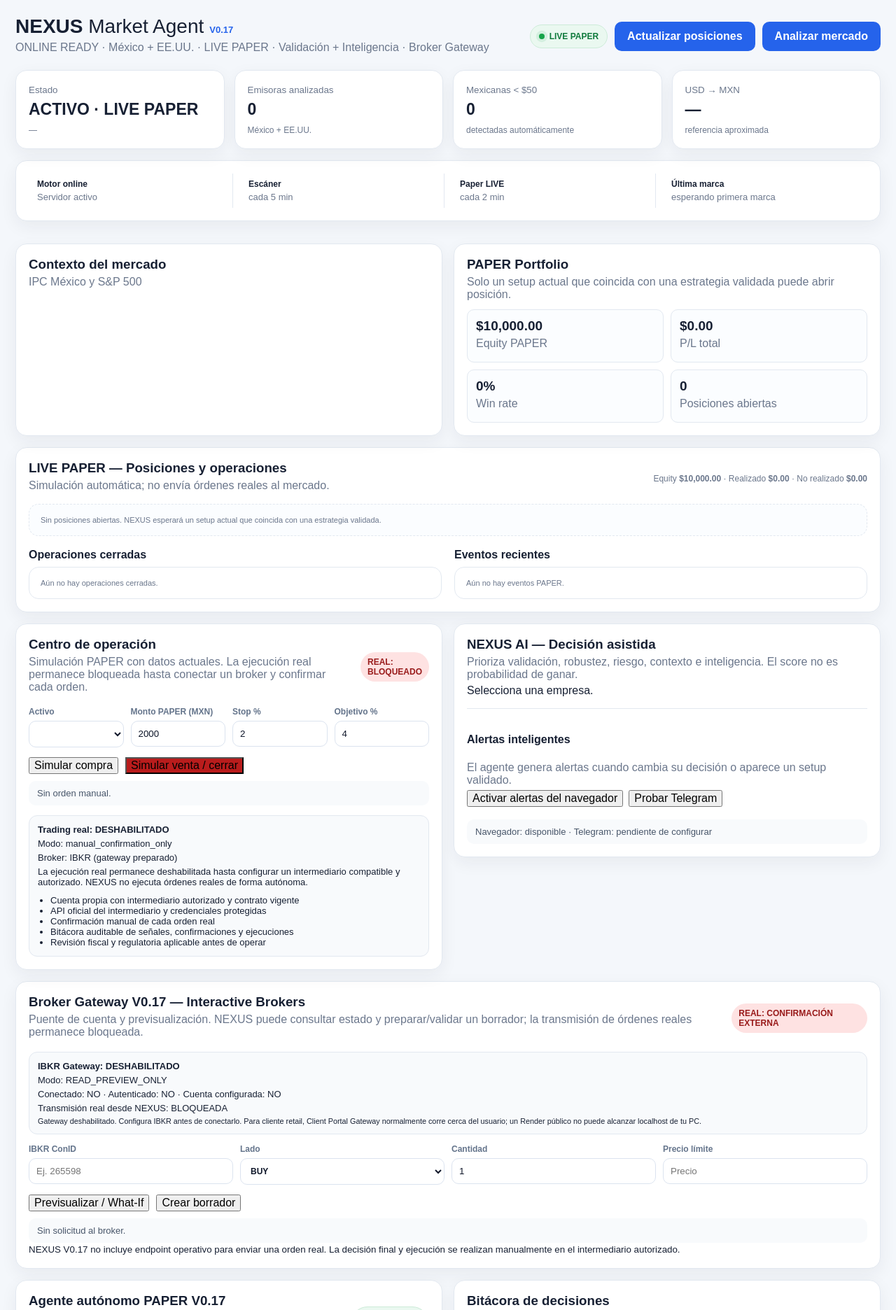
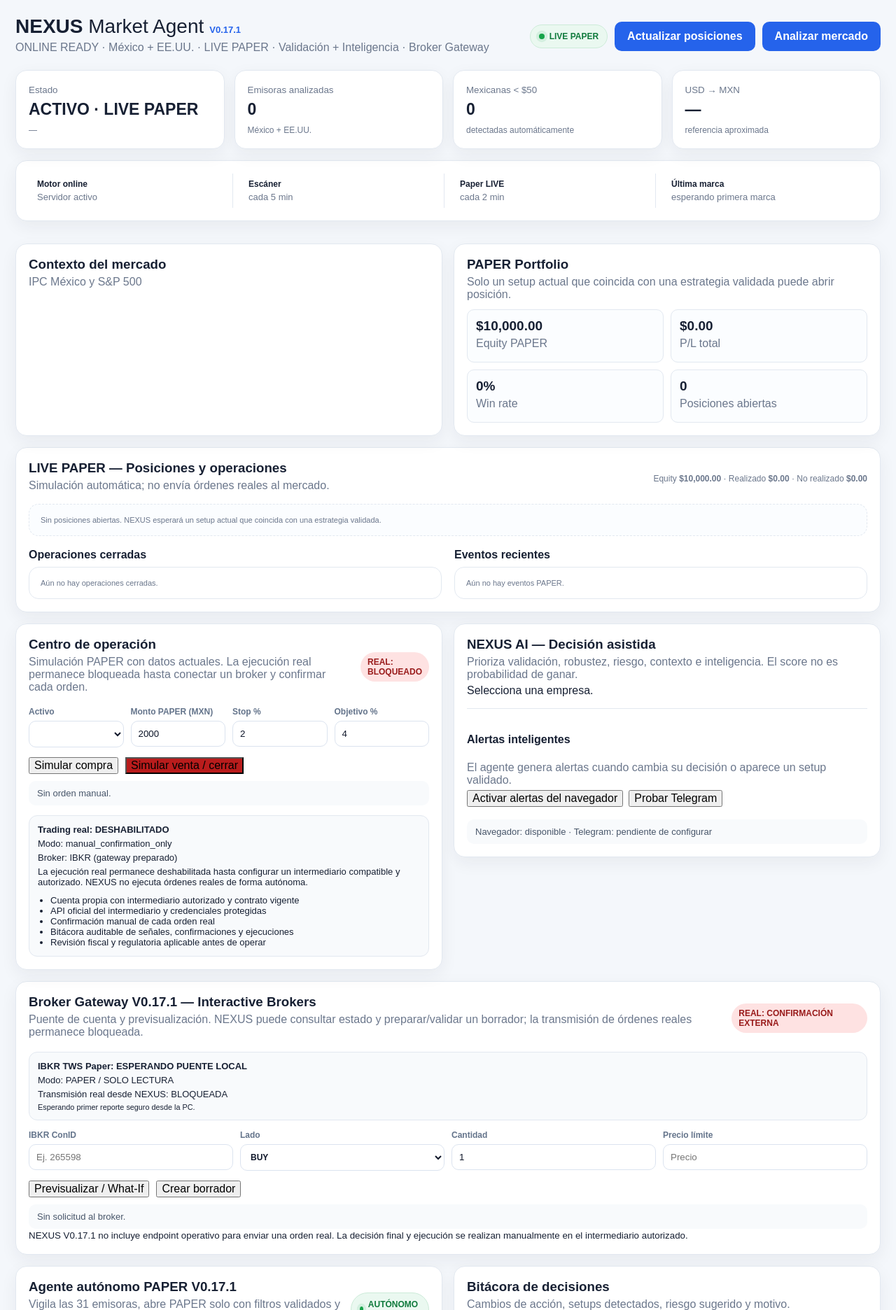
Before and after one commit to jesusespinoss84-pixel/nexus-market-agent-v013, a Flask app: page / in a window 1280 px wide. Shown: the top 1872 px of the page at 70% size. Run offline with Flask 3, Linux system fonts and the light colour scheme; data that the repository does not hold is empty.

Commit message:
NEXUS V0.17.1 - Local Broker Bridge

```diff
--- /dev/null
+++ b/NEXUS_V017_1_LOCAL_BRIDGE.txt
@@ -0,0 +1 @@
+V0.17.1: TWS Paper reporta a Render por HTTPS saliente. Puertos 7497/8765 permanecen locales. Ordenes reales bloqueadas.
--- a/config/settings.yaml
+++ b/config/settings.yaml
@@ -1,6 +1,6 @@
 app:
   name: NEXUS Market Agent
-  version: 0.16.4
+  version: 0.17.1
   mode: paper
   live_trading_enabled: false
   port: 5130
--- a/src/web/app.py
+++ b/src/web/app.py
@@ -9,6 +9,7 @@ from src.agent.autonomy import AutonomousPaperAgent
 from src.agent.learning import PaperLearningAgent
 from src.agent.risk_governor import RiskGovernor
 from src.agent.broker_gateway import IBKRBrokerGateway
+from src.agent.local_bridge_cloud import LocalBridgeCloudState
 from src.agent.validator import SymbolValidator
 from src.data.yfinance_provider import YFinanceProvider
 
@@ -31,6 +32,7 @@ def create_app():
     learner=PaperLearningAgent(s)
     riskgov=RiskGovernor(s)
     broker=IBKRBrokerGateway(s,root)
+    local_bridge=LocalBridgeCloudState(root)
 
     def send_telegram(text):
         token=os.getenv('NEXUS_TELEGRAM_BOT_TOKEN','').strip()
@@ -270,7 +272,22 @@ def create_app():
 
     @app.get('/api/broker/status')
     def broker_status():
-        return jsonify(broker.status())
+        return jsonify(local_bridge.status(broker.status()))
+
+    @app.get('/api/broker/local-latest')
+    def broker_local_latest():
+        d=local_bridge.latest()
+        if not d:return jsonify({'ok':False,'status':'WAITING_FOR_LOCAL_BRIDGE','order_transmission_available':False}),404
+        return jsonify({'ok':True,**d,'order_transmission_available':False})
+
+    @app.post('/api/broker/local-report')
+    def broker_local_report():
+        token=request.headers.get('X-NEXUS-BRIDGE-TOKEN','')
+        ok,out=local_bridge.accept(token,request.get_json(silent=True) or {})
+        if not ok:
+            code=401 if out=='UNAUTHORIZED' else 503 if out=='SERVER_TOKEN_NOT_CONFIGURED' else 400
+            return jsonify({'ok':False,'error':out}),code
+        return jsonify({'ok':True,'received_utc':out.get('received_utc'),'order_transmission_available':False})
 
     @app.get('/api/broker/accounts')
     def broker_accounts():
--- a/src/web/static/app.js
+++ b/src/web/static/app.js
@@ -394,3 +394,17 @@ async function brokerAction(kind){
  try{const r=await fetch(`/api/broker/${kind}`,{method:'POST',headers:{'Content-Type':'application/json'},body:JSON.stringify(body),cache:'no-store'});const d=await r.json();if(kind==='draft'&&d.ok){$('brokerResult').textContent='Borrador creado. NO fue transmitido al mercado.';return}if(d.ok){const x=d.data||{};$('brokerResult').textContent=`What-If recibido. Comisión: ${x.amount?.commission||'—'} · Total: ${x.amount?.total||'—'} · Aviso: ${x.warn||'sin aviso'}`}else $('brokerResult').textContent=`No disponible: ${d.error||'sin conexión/autenticación IBKR'}`;}catch(e){$('brokerResult').textContent='No se pudo completar la consulta al Broker Gateway.'}
 }
 if($('brokerPreview'))$('brokerPreview').onclick=()=>brokerAction('preview');if($('brokerDraft'))$('brokerDraft').onclick=()=>brokerAction('draft');loadBrokerGateway();setInterval(loadBrokerGateway,60000);
+
+// V0.17.1 - Local Broker Bridge TWS PAPER / SOLO LECTURA
+loadBrokerGateway = async function(){
+ if(!$('brokerStatus'))return;
+ try{
+  const d=await fetch('/api/broker/status?_='+Date.now(),{cache:'no-store'}).then(r=>r.json());
+  if(d.local_bridge){
+   $('brokerStatus').innerHTML=`<b>IBKR TWS Paper: ${d.local_bridge_connected?'CONECTADO':'SIN CONEXIÓN'}</b><span>Puente: NEXUS LOCAL BROKER BRIDGE</span><span>Modo: ${esc(d.mode||'TWS_PAPER_READ_ONLY')}</span><span>Último reporte: ${d.local_bridge_received_utc?dt(d.local_bridge_received_utc):'—'}</span><span>Transmisión real desde NEXUS: BLOQUEADA</span><small>${esc(d.local_bridge_message||'')}</small>`;
+  }else{
+   $('brokerStatus').innerHTML=`<b>IBKR TWS Paper: ESPERANDO PUENTE LOCAL</b><span>Modo: PAPER / SOLO LECTURA</span><span>Transmisión real desde NEXUS: BLOQUEADA</span><small>${esc(d.local_bridge_message||'Esperando primer reporte desde la PC.')}</small>`;
+  }
+ }catch(e){$('brokerStatus').textContent='No se pudo consultar el Broker Gateway.'}
+};
+loadBrokerGateway();
--- a/src/web/templates/index.html
+++ b/src/web/templates/index.html
@@ -1,5 +1,5 @@
-<!doctype html><html lang="es"><head><meta charset="utf-8"><meta name="viewport" content="width=device-width,initial-scale=1"><title>NEXUS V0.17</title><link rel="stylesheet" href="/static/style.css?v=0170"></head><body><div class="wrap">
-<header><div><div class="brand">NEXUS <span>Market Agent</span><em>V0.17</em></div><p>ONLINE READY · México + EE.UU. · LIVE PAPER · Validación + Inteligencia · Broker Gateway</p></div><div class="headActions"><span class="livebadge"><i></i> LIVE PAPER</span><button id="liveNow">Actualizar posiciones</button><button id="run">Analizar mercado</button></div></header>
+<!doctype html><html lang="es"><head><meta charset="utf-8"><meta name="viewport" content="width=device-width,initial-scale=1"><title>NEXUS V0.17.1</title><link rel="stylesheet" href="/static/style.css?v=0170"></head><body><div class="wrap">
+<header><div><div class="brand">NEXUS <span>Market Agent</span><em>V0.17.1</em></div><p>ONLINE READY · México + EE.UU. · LIVE PAPER · Validación + Inteligencia · Broker Gateway</p></div><div class="headActions"><span class="livebadge"><i></i> LIVE PAPER</span><button id="liveNow">Actualizar posiciones</button><button id="run">Analizar mercado</button></div></header>
 <section class="cards"><div><small>Estado</small><b id="status">—</b><span id="last">—</span></div><div><small>Emisoras analizadas</small><b id="count">—</b><span>México + EE.UU.</span></div><div><small>Mexicanas &lt; $50</small><b id="cheap">—</b><span>detectadas automáticamente</span></div><div><small>USD → MXN</small><b id="fx">—</b><span>referencia aproximada</span></div></section>
 <section class="panel onlinebar"><div><b>Motor online</b><span id="onlineState">Conectando…</span></div><div><b>Escáner</b><span id="scanCadence">—</span></div><div><b>Paper LIVE</b><span id="liveCadence">—</span></div><div><b>Última marca</b><span id="lastLive">—</span></div></section>
 <section class="grid2"><div class="panel"><h3>Contexto del mercado</h3><p>IPC México y S&P 500</p><div id="bench" class="bench"></div></div><div class="panel"><h3>PAPER Portfolio</h3><p>Solo un setup actual que coincida con una estrategia validada puede abrir posición.</p><div id="portfolio" class="portfolio"></div></div></section>
@@ -17,29 +17,29 @@
 </section>
 
 
-<section class="panel"><div class="panelhead"><div><h3>Broker Gateway V0.17 — Interactive Brokers</h3><p>Puente de cuenta y previsualización. NEXUS puede consultar estado y preparar/validar un borrador; la transmisión de órdenes reales permanece bloqueada.</p></div><span class="safetybadge">REAL: CONFIRMACIÓN EXTERNA</span></div><div id="brokerStatus" class="legalbox">Consultando Broker Gateway…</div><div class="tradeform"><label>IBKR ConID<input id="brokerConid" type="number" min="1" placeholder="Ej. 265598"></label><label>Lado<select id="brokerSide"><option>BUY</option><option>SELL</option></select></label><label>Cantidad<input id="brokerQty" type="number" min="0.0001" step="0.0001" value="1"></label><label>Precio límite<input id="brokerPrice" type="number" min="0.01" step="0.01" placeholder="Precio"></label></div><div class="orderbuttons"><button id="brokerPreview">Previsualizar / What-If</button><button id="brokerDraft">Crear borrador</button></div><div id="brokerResult" class="notice">Sin solicitud al broker.</div><small>NEXUS V0.17 no incluye endpoint operativo para enviar una orden real. La decisión final y ejecución se realizan manualmente en el intermediario autorizado.</small></section>
+<section class="panel"><div class="panelhead"><div><h3>Broker Gateway V0.17.1 — Interactive Brokers</h3><p>Puente de cuenta y previsualización. NEXUS puede consultar estado y preparar/validar un borrador; la transmisión de órdenes reales permanece bloqueada.</p></div><span class="safetybadge">REAL: CONFIRMACIÓN EXTERNA</span></div><div id="brokerStatus" class="legalbox">Consultando Broker Gateway…</div><div class="tradeform"><label>IBKR ConID<input id="brokerConid" type="number" min="1" placeholder="Ej. 265598"></label><label>Lado<select id="brokerSide"><option>BUY</option><option>SELL</option></select></label><label>Cantidad<input id="brokerQty" type="number" min="0.0001" step="0.0001" value="1"></label><label>Precio límite<input id="brokerPrice" type="number" min="0.01" step="0.01" placeholder="Precio"></label></div><div class="orderbuttons"><button id="brokerPreview">Previsualizar / What-If</button><button id="brokerDraft">Crear borrador</button></div><div id="brokerResult" class="notice">Sin solicitud al broker.</div><small>NEXUS V0.17.1 no incluye endpoint operativo para enviar una orden real. La decisión final y ejecución se realizan manualmente en el intermediario autorizado.</small></section>
 <section class="grid2">
-  <div class="panel"><div class="panelhead"><div><h3>Agente autónomo PAPER V0.17</h3><p>Vigila las 31 emisoras, abre PAPER solo con filtros validados y puede cerrar PAPER ante condición de PAUSA. Nunca ejecuta dinero real.</p></div><span class="livebadge"><i></i> AUTÓNOMO PAPER</span></div><div id="autonomyStatus" class="legalbox">Consultando autonomía…</div></div>
+  <div class="panel"><div class="panelhead"><div><h3>Agente autónomo PAPER V0.17.1</h3><p>Vigila las 31 emisoras, abre PAPER solo con filtros validados y puede cerrar PAPER ante condición de PAUSA. Nunca ejecuta dinero real.</p></div><span class="livebadge"><i></i> AUTÓNOMO PAPER</span></div><div id="autonomyStatus" class="legalbox">Consultando autonomía…</div></div>
   <div class="panel"><div class="panelhead"><div><h3>Bitácora de decisiones</h3><p>Cambios de acción, setups detectados, riesgo sugerido y motivo.</p></div></div><div id="decisionLog" class="tradetable"><div class="emptyline">Esperando decisiones…</div></div></div>
 </section>
 
 <section class="grid2">
-  <div class="panel"><div class="panelhead"><div><h3>Aprendizaje PAPER V0.17</h3><p>Evalúa qué ocurrió después de cada decisión a 1 h, 1 día y 5 días. Aprende en sombra; no altera estrategias validadas ni habilita dinero real.</p></div><span class="livebadge"><i></i> SHADOW LEARNING</span></div><div id="learningStatus" class="legalbox">Esperando muestras…</div></div>
+  <div class="panel"><div class="panelhead"><div><h3>Aprendizaje PAPER V0.17.1</h3><p>Evalúa qué ocurrió después de cada decisión a 1 h, 1 día y 5 días. Aprende en sombra; no altera estrategias validadas ni habilita dinero real.</p></div><span class="livebadge"><i></i> SHADOW LEARNING</span></div><div id="learningStatus" class="legalbox">Esperando muestras…</div></div>
   <div class="panel"><div class="panelhead"><div><h3>Resultados del aprendizaje</h3><p>Hit rate y rendimiento posterior por tipo de decisión. Requiere muestra suficiente para cualquier ajuste.</p></div></div><div id="learningStats" class="tradetable"><div class="emptyline">Todavía no hay resultados maduros.</div></div></div>
-  <div class="panel"><div class="panelhead"><div><h3>Auditor IA V0.17</h3><p>Memoria por empresa, régimen y sector. Las promociones son evidencia PAPER, no autorización para operar dinero real.</p></div></div><div id="learningAudit" class="tradetable"><div class="emptyline">Esperando muestras maduras…</div></div></div>
+  <div class="panel"><div class="panelhead"><div><h3>Auditor IA V0.17.1</h3><p>Memoria por empresa, régimen y sector. Las promociones son evidencia PAPER, no autorización para operar dinero real.</p></div></div><div id="learningAudit" class="tradetable"><div class="emptyline">Esperando muestras maduras…</div></div></div>
 
-  <div class="panel"><div class="panelhead"><div><h3>Errores y oportunidades V0.17</h3><p>Contrafactual PAPER: identifica oportunidades perdidas, entradas evitadas y compras desfavorables a 1 día.</p></div><span class="livebadge"><i></i> CONTRAFACTUAL</span></div><div id="counterfactual" class="tradetable"><div class="emptyline">Esperando resultados maduros…</div></div></div>
+  <div class="panel"><div class="panelhead"><div><h3>Errores y oportunidades V0.17.1</h3><p>Contrafactual PAPER: identifica oportunidades perdidas, entradas evitadas y compras desfavorables a 1 día.</p></div><span class="livebadge"><i></i> CONTRAFACTUAL</span></div><div id="counterfactual" class="tradetable"><div class="emptyline">Esperando resultados maduros…</div></div></div>
 </section>
 
-  <div class="panel"><div class="panelhead"><div><h3>Calibración y evidencia V0.17</h3><p>Compara consistencia a 1 h, 1 día y 5 días y estima el efecto de fricción PAPER. El nivel de evidencia no es probabilidad de ganar.</p></div><span class="livebadge"><i></i> CALIBRACIÓN</span></div><div id="calibration" class="tradetable"><div class="emptyline">Esperando resultados maduros…</div></div></div>
-<section class="panel"><div class="panelhead"><div><h3>Madurez del aprendizaje V0.17</h3><p>Controla cuántas muestras ya maduraron a 1 h, 1 día y 5 días antes de permitir ajustes internos.</p></div><span class="livebadge"><i></i> EVIDENCIA</span></div><div id="learningMaturity" class="tradetable"><div class="emptyline">Calculando madurez…</div></div></section>
-<section class="grid2"><div class="panel"><div class="panelhead"><div><h3>Risk Governor PAPER V0.17</h3><p>Supervisa exposición, concentración, pérdida diaria y drawdown. Puede bloquear nuevas entradas PAPER.</p></div><span class="livebadge"><i></i> RISK GOVERNOR</span></div><div id="riskGovernor" class="legalbox">Calculando riesgo…</div></div><div class="panel"><div class="panelhead"><div><h3>Pruebas de estrés PAPER V0.17</h3><p>Simula shocks adversos y fricción elevada sin mover dinero real.</p></div><span class="livebadge"><i></i> STRESS TEST</span></div><div id="stressTests" class="tradetable">Calculando escenarios…</div></div></section>
+  <div class="panel"><div class="panelhead"><div><h3>Calibración y evidencia V0.17.1</h3><p>Compara consistencia a 1 h, 1 día y 5 días y estima el efecto de fricción PAPER. El nivel de evidencia no es probabilidad de ganar.</p></div><span class="livebadge"><i></i> CALIBRACIÓN</span></div><div id="calibration" class="tradetable"><div class="emptyline">Esperando resultados maduros…</div></div></div>
+<section class="panel"><div class="panelhead"><div><h3>Madurez del aprendizaje V0.17.1</h3><p>Controla cuántas muestras ya maduraron a 1 h, 1 día y 5 días antes de permitir ajustes internos.</p></div><span class="livebadge"><i></i> EVIDENCIA</span></div><div id="learningMaturity" class="tradetable"><div class="emptyline">Calculando madurez…</div></div></section>
+<section class="grid2"><div class="panel"><div class="panelhead"><div><h3>Risk Governor PAPER V0.17.1</h3><p>Supervisa exposición, concentración, pérdida diaria y drawdown. Puede bloquear nuevas entradas PAPER.</p></div><span class="livebadge"><i></i> RISK GOVERNOR</span></div><div id="riskGovernor" class="legalbox">Calculando riesgo…</div></div><div class="panel"><div class="panelhead"><div><h3>Pruebas de estrés PAPER V0.17.1</h3><p>Simula shocks adversos y fricción elevada sin mover dinero real.</p></div><span class="livebadge"><i></i> STRESS TEST</span></div><div id="stressTests" class="tradetable">Calculando escenarios…</div></div></section>
 <section class="grid2">
   <div class="panel"><h3>Plan e infraestructura</h3><p>Tu servicio actual usa Render Free. El plan gratuito no termina automáticamente al cumplir un mes; tiene límites de uso. Puedes cambiar de compute o de workspace cuando lo necesites.</p><div class="linkbuttons"><a href="https://render.com/pricing" target="_blank" rel="noopener">Ver planes y precios de Render</a><a href="https://dashboard.render.com/billing" target="_blank" rel="noopener">Abrir facturación / contratar</a><a href="https://dashboard.render.com/web/srv-dak1sdmk1f9s73amjk9g" target="_blank" rel="noopener">Administrar este servicio</a></div></div>
   <div class="panel"><h3>Legal y preparación para operación real</h3><p>NEXUS no actúa como casa de bolsa. Las órdenes reales deben cursarse mediante un intermediario autorizado y con tu confirmación.</p><div class="linkbuttons"><a href="https://www.cnbv.gob.mx/SECTORES-SUPERVISADOS/BURS%C3%81TIL/Descripci%C3%B3n/Paginas/Casas-de-Bolsa.aspx" target="_blank" rel="noopener">CNBV · Casas de Bolsa</a><a href="https://www.gob.mx/cnbv/acciones-y-programas/asesores-en-inversiones" target="_blank" rel="noopener">CNBV · Asesores en Inversiones</a><a href="https://www.gob.mx/cnbv/acciones-y-programas/disposiciones-legales-casas-de-bolsa" target="_blank" rel="noopener">CNBV · Disposiciones legales</a></div></div>
 </section>
 <section class="panel"><div class="panelhead"><div><h3>Gráfica del activo</h3><p id="chartTitle">Cargando activo inicial…</p><div id="chartStats" class="chartstats"></div></div><div><select id="symbol"></select><button class="range" data-range="5d">5D</button><button class="range active" data-range="1m">1M</button><button class="range" data-range="3m">3M</button><button class="range" data-range="1y">1A</button></div></div><svg id="chart" viewBox="0 0 1000 300"></svg></section>
 <section class="panel"><div class="panelhead"><div><h3>Empresas en estudio</h3><p>Rendimiento multi-horizonte, vulnerabilidad, viabilidad y validación propia.</p></div><div class="filters"><button class="filter active" data-f="ALL">Todas</button><button class="filter" data-f="MEX">México</button><button class="filter" data-f="CHEAP">Mexicanas &lt;$50</button><button class="filter" data-f="VIABLE">Más viables</button><button class="filter" data-f="VULNERABLE">Más vulnerables</button></div></div><div class="scroll"><table><thead><tr><th>Empresa</th><th>Precio</th><th>1D</th><th>1S</th><th>1M</th><th>3M</th><th>YTD</th><th>1A</th><th>Vol.30d</th><th>Max DD</th><th>Viable</th><th>Vulnerable</th><th>Técnico</th><th>Mercado</th><th>Validación</th><th>Composite</th><th>Decisión</th></tr></thead><tbody id="body"></tbody></table></div></section>
-<section class="panel"><div class="panelhead"><div><h3>Inteligencia de mercado V0.17</h3><p id="intelSub">Sector, fuerza relativa, volumen, volatilidad, earnings y contexto informativo.</p></div></div><div id="intel" class="intel">Selecciona una empresa.</div></section>
+<section class="panel"><div class="panelhead"><div><h3>Inteligencia de mercado V0.17.1</h3><p id="intelSub">Sector, fuerza relativa, volumen, volatilidad, earnings y contexto informativo.</p></div></div><div id="intel" class="intel">Selecciona una empresa.</div></section>
 <section class="grid2"><div class="panel"><h3>Cerebro del agente</h3><div id="brain" class="brain">Selecciona una empresa.</div></div><div class="panel"><div class="panelhead"><div><h3>Laboratorio individual</h3><p id="labSub">Selecciona una empresa.</p></div><div><button id="validateQuick">Validar rápido</button><button id="validateFull">Validación completa</button></div></div><div id="sens" class="sens"></div></div></section>
-<footer>V0.17: Broker Gateway IBKR en modo lectura/preview + calibración de evidencia + fricción PAPER + contrafactual + agente autónomo PAPER + acciones fraccionarias PAPER en EE.UU. + alertas + bitácora. LIVE PAPER es una simulación. La sección de trading real permanece deshabilitada hasta conectar un intermediario compatible y confirmar manualmente cada orden. Los scores son métricas internas de investigación, no probabilidades ni garantías.</footer></div><script src="/static/app.js?v=0170"></script></body></html>
+<footer>V0.17.1: Broker Gateway IBKR en modo lectura/preview + calibración de evidencia + fricción PAPER + contrafactual + agente autónomo PAPER + acciones fraccionarias PAPER en EE.UU. + alertas + bitácora. LIVE PAPER es una simulación. La sección de trading real permanece deshabilitada hasta conectar un intermediario compatible y confirmar manualmente cada orden. Los scores son métricas internas de investigación, no probabilidades ni garantías.</footer></div><script src="/static/app.js?v=0171"></script></body></html>
```
Also changed, not shown: src/agent/local_bridge_cloud.py (added, +43 -0 lines).
